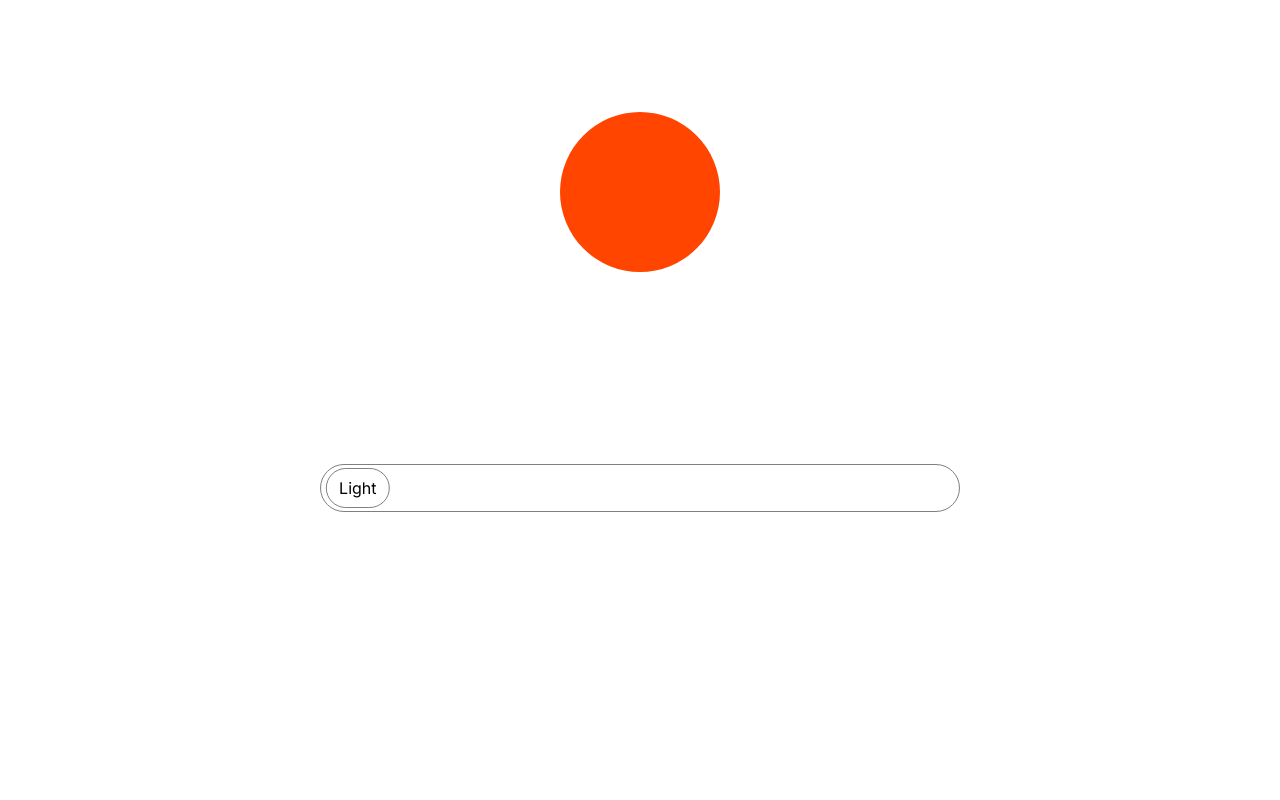
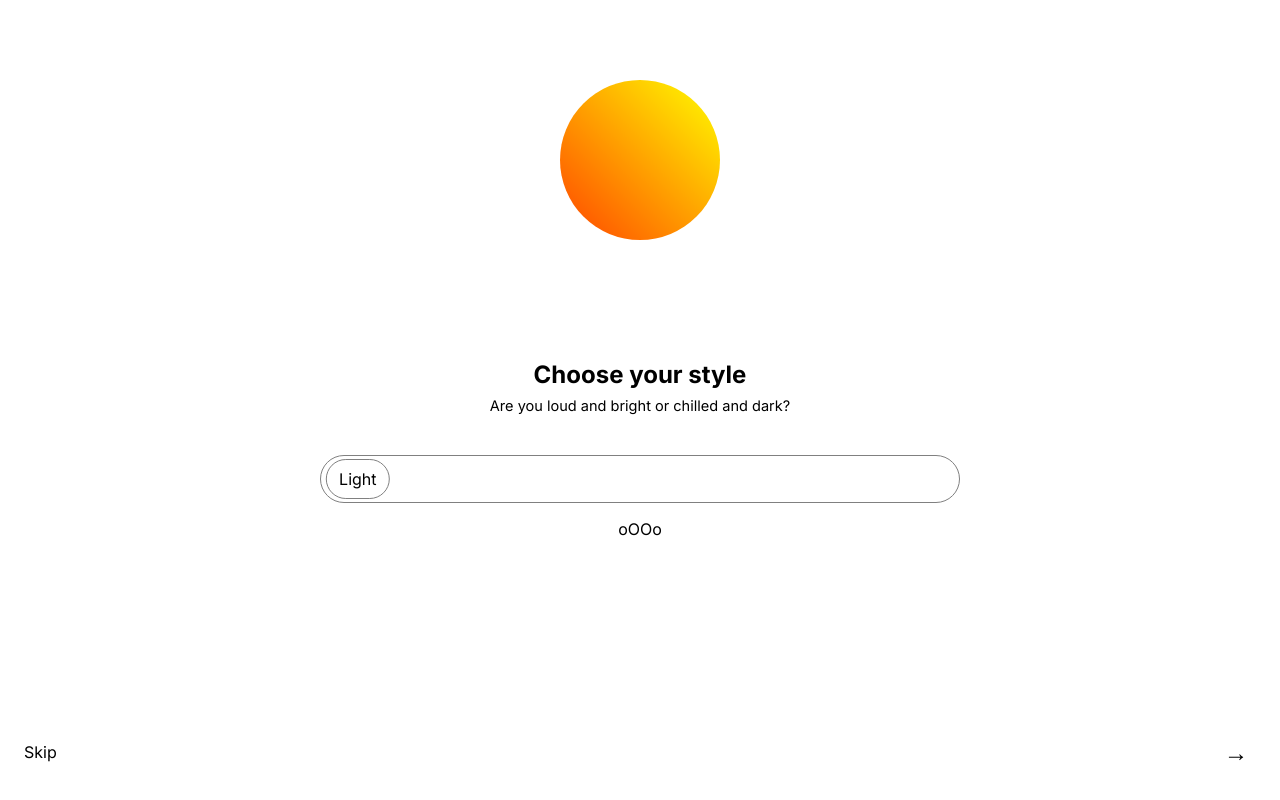
Before and after one commit to bulongo/bulongo.github.io, a Next.js app: page /signup in a window 1280 px wide. Built offline with nearby package versions, Linux system fonts and the light colour scheme.

Commit message:
almost done with the first page of the signin

```diff
--- a/app/components/Sunmoon/Sunmoon.module.css
+++ b/app/components/Sunmoon/Sunmoon.module.css
@@ -1,15 +1,15 @@
 .sunmoon {
   /* border: solid red; */
-  height: 24rem;
+  height: 20rem;
   display: flex;
   justify-content: center;
-  margin: 0 0 5rem 0;
+  margin: 0 0 2rem 0;
   align-items: center;
   /* margin2 4rem auto; */
 }
 
 .sun {
-  background: orangered;
+  background: linear-gradient(to top right,orangered,yellow);
   border-radius: 50%;
   width: 10rem;
   height: 10rem;
@@ -29,11 +29,11 @@
 }
 
 .moon {
-  background: darkkhaki;
+  background: linear-gradient(to bottom left,darkkhaki,#E1AD01);
   border-radius: 50%;
   width: 10rem;
   height: 10rem;
-  transition: 0.7s ease;
+  transition: 0.6s ease;
   position: relative;
 }
 
--- a/app/signup/page.jsx
+++ b/app/signup/page.jsx
@@ -9,14 +9,27 @@ const signup = () => {
   const darkModeContext = useContext(modeContext)
   const [darkModeState,setDarkModeState] = useState(false)
 
-  // const changeDarkMode = () => {
-  //   console.log('we are changing the dark mode now')
-  // }
+  const skip = () => {
+    console.log('skip this step')
+  }
+
+  const nextBtn = () => {
+    console.log('We are going to the next page.')
+  }
 
   return (
     <div className={darkModeState ? styles.darkModeOn : styles.darkModeOff}>
       <Sunmoon darkModeState={darkModeState}/>
+      <div className={styles.text}>
+        <h1>Choose your style</h1>
+        <p>Are you loud and bright or chilled and dark?</p>
+      </div>
       <Button setDarkModeState={setDarkModeState}/>
+      <span className={styles.loader}>oOOo</span>
+      <div className={styles.footer}>
+        <p onClick={() => skip()}>Skip</p>
+        <div className={styles.btn} onClick={() => nextBtn}>&#8594;</div>
+      </div>
     </div>
   )
 }
--- a/app/signup/page.module.css
+++ b/app/signup/page.module.css
@@ -1,5 +1,6 @@
 .darkModeOn {
   background: #023434;
+  color: white;
   height: 100vh;
   transition: 0.7s ease;
 }
@@ -8,3 +9,59 @@
   height: 100vh;
   transition: 0.7s ease;
 }
+
+.text {
+  /* border: solid red; */
+  text-align: center;
+  width: 80%;
+  margin: 2.5rem auto;
+}
+
+.text h1 {
+  font-size: 1.5rem;
+}
+
+.text p {
+  font-size: .91rem;
+  margin-top: .5rem;
+}
+
+.loader {
+  display: flex;
+  /* border: solid gray; */
+  width: 50%;
+  margin: 1rem auto;
+  justify-content: center;
+  align-items: center;
+}
+
+.footer {
+  /* border-top: solid gray 1px; */
+  display: flex;
+  width: 100%;
+  height: 4rem;
+  position: absolute;
+  bottom: 1rem;
+  justify-content: space-between;
+  align-items: center;
+  font-size: 1rem;
+  padding: 0 1.5rem;
+}
+
+.footer p {
+  cursor: pointer;
+}
+
+ /* should depend on what the person has selected  */
+.btn {
+  /* background: white; */
+  /* box-shadow: 1px 1px 1px 1px orangered; */
+  width: 2.5rem;
+  display: flex;
+  justify-content: center;
+  cursor: pointer;
+  align-items: center;
+  height: 2.5rem;
+  border-radius: 50%;
+  font-size: 1.5rem;
+}
```
Also changed, not shown: app/components/Footer/Footer.jsx (added, +9 -0 lines), app/signup/[id].jsx (added, +9 -0 lines).
